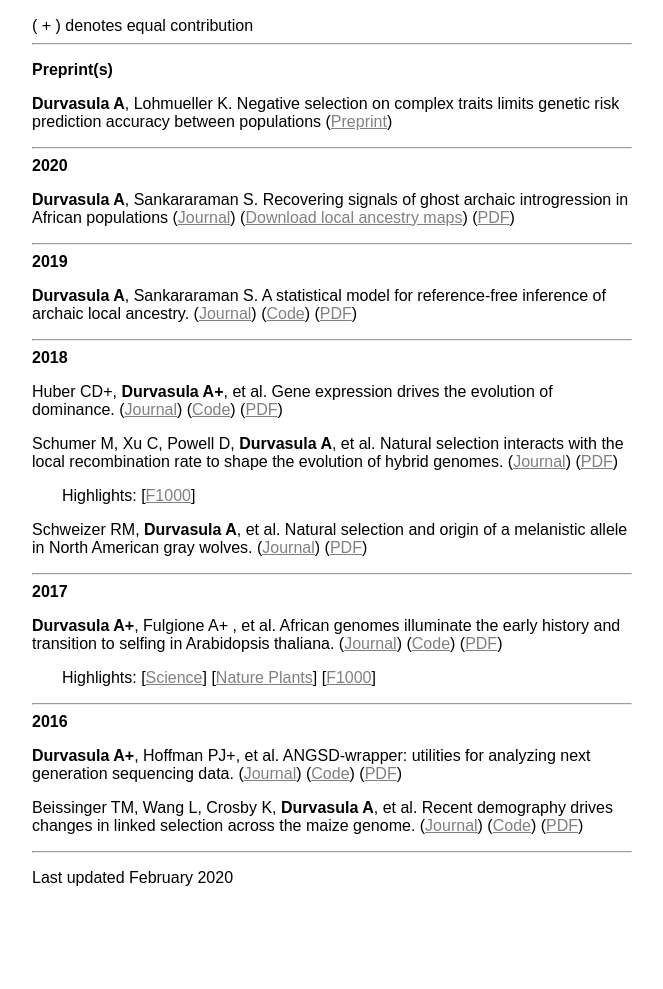
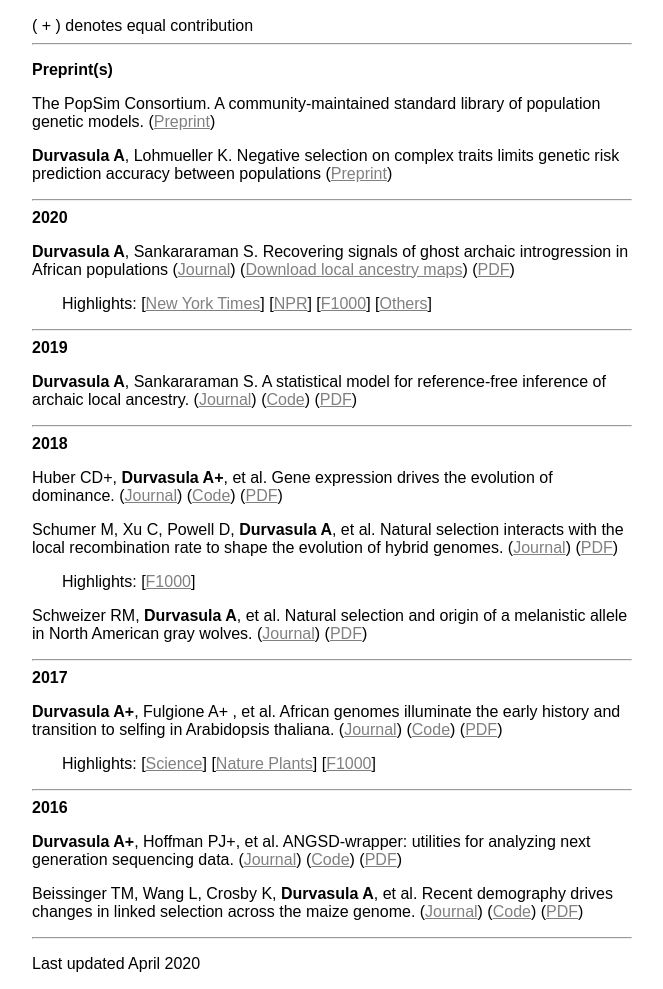
Before and after one commit to arundurvasula/arundurvasula.github.io, a plain HTML site: page index.html in a window 1280 px wide. Shown: the part 535-1524 px from the top of the page, without its empty margins (308-971 px from the left). Before the commit the page ends 1438 px from the top, so only its background shows below. Drawn offline with Linux system fonts and the light colour scheme.

Commit message:
april updates

```diff
--- a/index.html
+++ b/index.html
@@ -19,7 +19,7 @@
   Prior to that, I worked in <a href="http://rilab.org/">Jeff Ross-Ibarra's lab</a> studying the effects of recent population size expansion on linked selection in maize and developing population genetic analysis tools at UC Davis.
 
   I study genetics, statistics, and computer science. You can find me on the web in the following places:
-  <p style="text-align: center;"><a href="https://github.com/arundurvasula" target="_blank" rel="noopener noreferrer">Github</a> | <a href="https://twitter.com/arundurvasula" target="_blank" rel="noopener noreferrer">Twitter</a> | <a href="https://scholar.google.com/citations?user=ZisO_BUAAAAJ&hl=en&oi=ao" target="_blank" rel="noopener noreferrer">Google Scholar</a> | <a title="CV" href="pdfs/Durvasula_CV_October2019.pdf">CV</a></p>
+  <p style="text-align: center;"><a href="https://github.com/arundurvasula" target="_blank" rel="noopener noreferrer">Github</a> | <a href="https://twitter.com/arundurvasula" target="_blank" rel="noopener noreferrer">Twitter</a> | <a href="https://scholar.google.com/citations?user=ZisO_BUAAAAJ&hl=en&oi=ao" target="_blank" rel="noopener noreferrer">Google Scholar</a> | <a title="CV" href="pdfs/Arun_Durvasula_CV_April2020">CV</a></p>
   <p style="text-align: center;">Email: [firstname].[lastname]@gmail.com</p>
 
   <h2 style="font-family:arial;">Research interests</h2>
@@ -41,6 +41,8 @@
 
     <p><strong>Preprint(s)</strong></p>
 
+		The PopSim Consortium. A community-maintained standard library of population genetic models. (<a href="https://www.biorxiv.org/content/10.1101/2019.12.20.885129v1">Preprint</a>)</p>
+
     <p><strong>Durvasula A</strong>, Lohmueller K. Negative selection on complex traits limits genetic risk prediction accuracy between populations (<a href="https://www.biorxiv.org/content/10.1101/721936v1">Preprint</a>)</p>
 
     <hr />
@@ -48,6 +50,7 @@
 		<strong>2020</strong>
 
 		<p><strong>Durvasula A</strong>, Sankararaman S. Recovering signals of ghost archaic introgression in African populations (<a href="https://advances.sciencemag.org/content/6/7/eaax5097">Journal</a>) (<a href="https://sriramlab.cass.idre.ucla.edu/public/afr_archaic_maps_release.zip">Download local ancestry maps</a>) (<a title="Durvasula2019" href="pdfs/durvasula2020.pdf">PDF</a>)</p>
+		<p style="padding-left:30px;">Highlights: [<a href='https://www.nytimes.com/2020/02/12/science/west-africa-ancient-humans.html'>New York Times</a>] [<a href='https://www.npr.org/2020/02/12/805237120/ghost-dna-in-west-africans-complicates-story-of-human-origins'>NPR</a>] [<a href="https://f1000.com/prime/737361910">F1000</a>] [<a href='https://scienceadvances.altmetric.com/details/75930979/news'>Others</a>] </p>
 
     <hr />
 
@@ -84,7 +87,7 @@
     <p>Beissinger TM, Wang L, Crosby K, <strong>Durvasula A</strong>, et al. Recent demography drives changes in linked selection across the maize genome. (<a href="http://www.nature.com/articles/nplants201684">Journal</a>) (<a href="https://github.com/timbeissinger/Maize-Teo-Scripts">Code</a>) (<a title="Beissinger2016" href="pdfs/beissinger2016.pdf">PDF</a>)</p>
 
     <hr />
-    <p>Last updated February 2020</p>
+    <p>Last updated April 2020</p>
   </div>
 	</body>
 </html>
```
Also changed, not shown: 2 other files.
